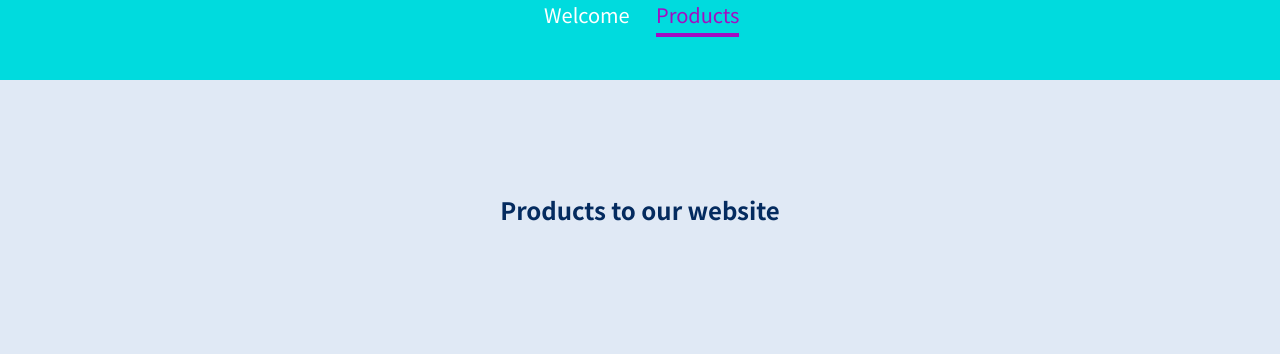
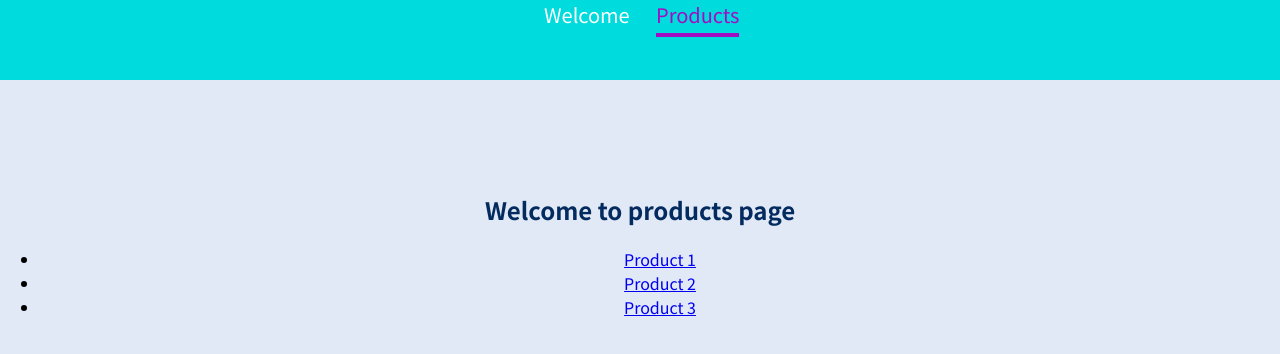
Before and after one commit to ryoasaka12345/react_build, a React (Create React App) app: page /products in a window 1280 px wide. Shown: the top 354 px of the page. Built offline with nearby package versions, Linux system fonts and the light colour scheme.

Commit message:
Dynamic routing with params

```diff
--- a/src/App.js
+++ b/src/App.js
@@ -1,20 +1,24 @@
 import React from "react";
 
-import { Route, Link } from "react-router-dom";
+import { Route, useParams } from "react-router-dom";
 import Welcome from "./pages/Welcome";
 import Products from "./pages/Products";
 import MainHeader from "./components/MainHeader";
+import ProductDetail from "./pages/ProductDetail";
 
 function App() {
   return (
     <div>
-      <MainHeader/>
+      <MainHeader />
       <main>
-        <Route path="/Welcome">
+        <Route path="/welcome">
           <Welcome />
         </Route>
-        <Route path="/Products">
+        <Route path="/products">
           <Products />
+        </    Route>
+        <Route path='/product-detail/:productId'>
+          <ProductDetail />
         </Route>
       </main>
     </div>
--- /dev/null
+++ b/src/pages/ProductDetail.js
@@ -0,0 +1,10 @@
+import React from 'react';
+
+import { useParams } from 'react-router-dom';
+
+function ProductDetail() {
+    const params = useParams();
+    return <li>Product Detail, ID={params.productId}</li>
+}
+
+export default ProductDetail;
--- a/src/pages/Products.js
+++ b/src/pages/Products.js
@@ -1,7 +1,23 @@
 import React from 'react';
+import { Link } from 'react-router-dom';
 
 function Products() {
-    return <h2>Products to our website</h2>;
+    return (
+        <div>
+            <h2>Welcome to products page</h2>
+            <ul>
+                <li>
+                    <Link to="/product-detail/1">Product 1</Link>
+                </li>
+                <li>
+                    <Link to="/product-detail/2">Product 2</Link>
+                </li>
+                <li>
+                    <Link to="/product-detail/3">Product 3</Link>
+                </li>
+            </ul>
+        </div>
+    );
 }
 
 export default Products;
```
